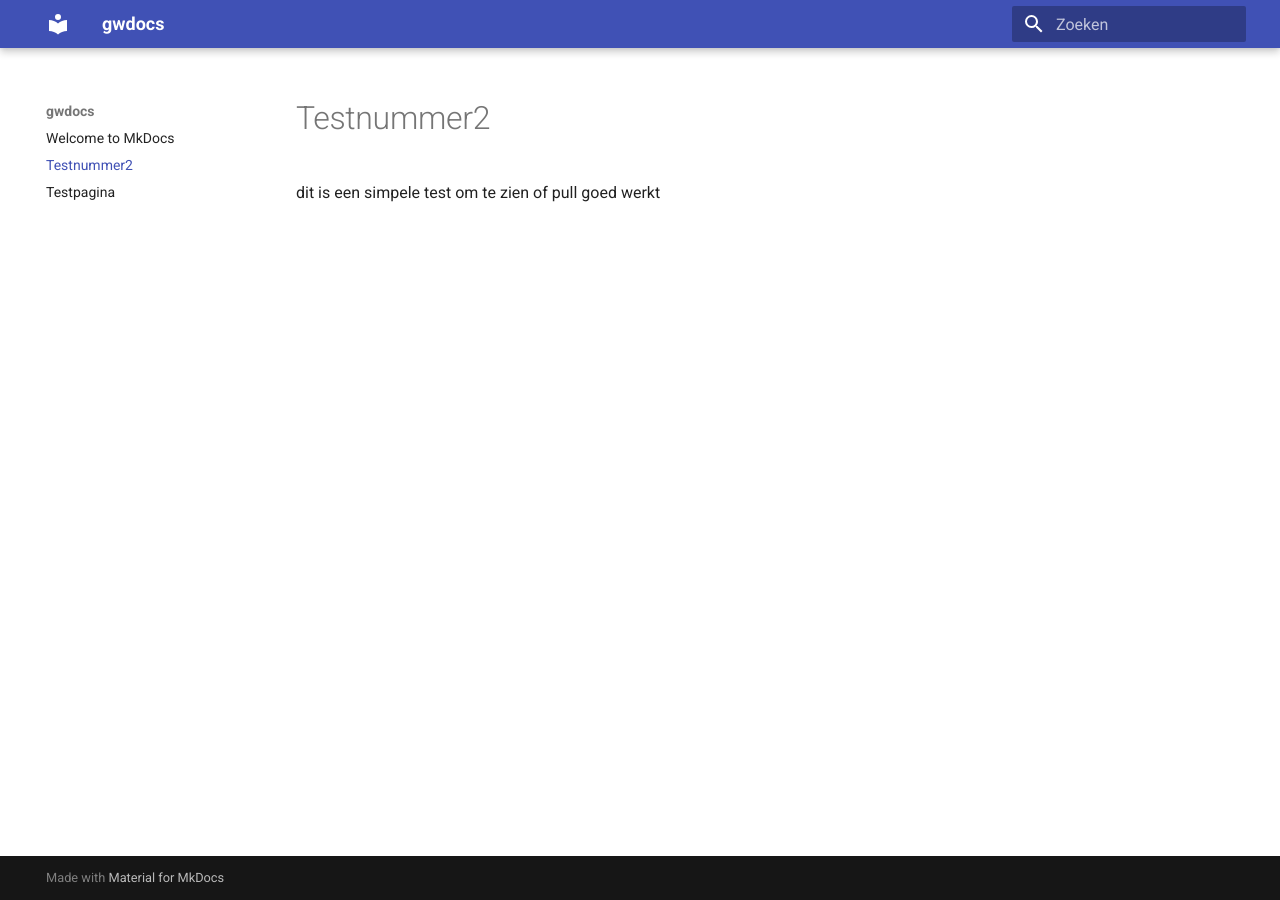
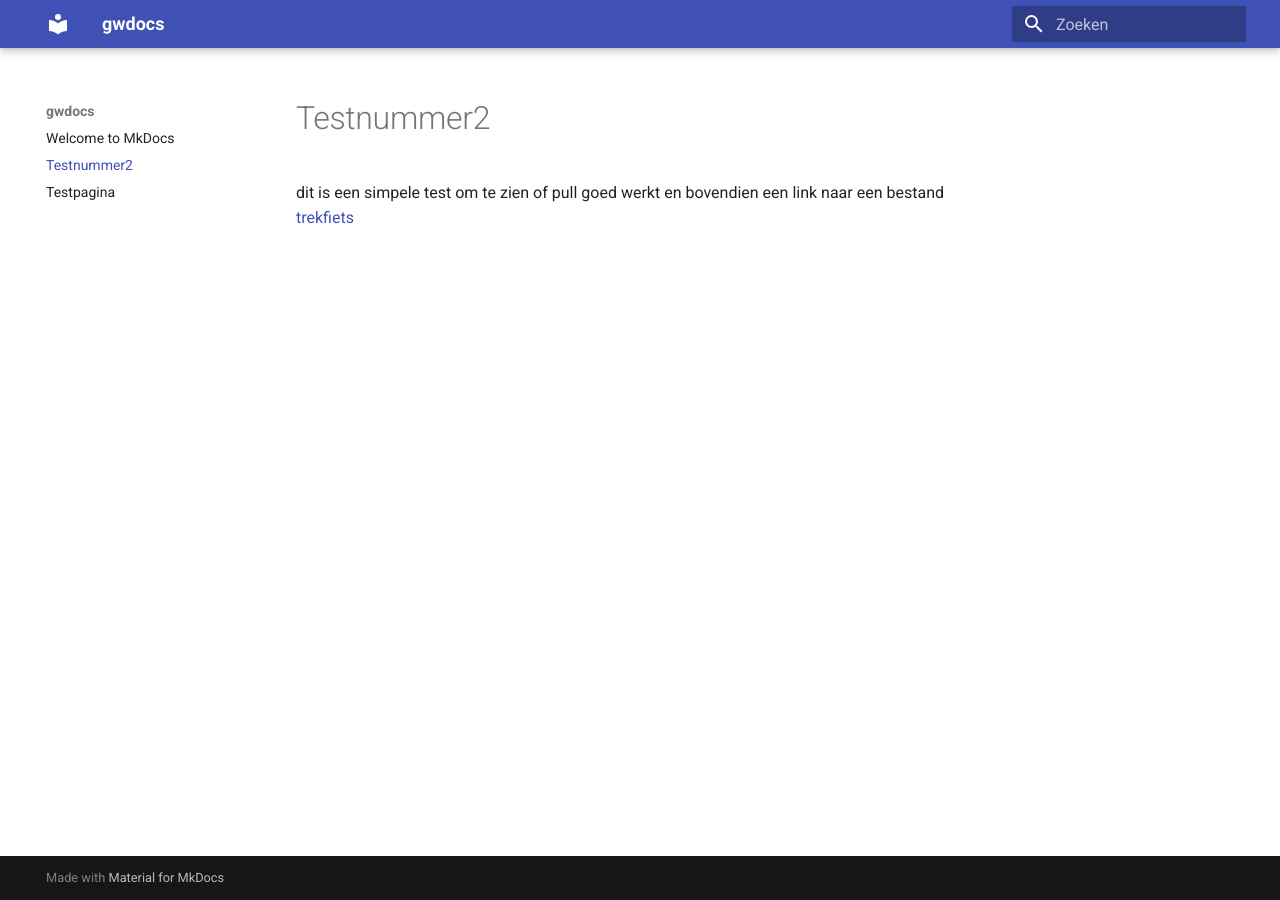
Before and after one commit to groenwaasmunster/gwdocs, an MkDocs documentation site: the page built from docs/testnummer2.md, in a window 1280 px wide. Built offline with MkDocs 1.6.1 and Material for MkDocs 9.7.7, drawn with Linux system fonts in a browser that asks for light colours.

Commit message:
link naar bestand toegevoegd

```diff
--- a/docs/testnummer2.md
+++ b/docs/testnummer2.md
@@ -1 +1,3 @@
 dit is een simpele test om te zien of pull goed werkt
+en bovendien een link naar een bestand
+[trekfiets](best/trek%20fiets%20computer.pdf)
```
